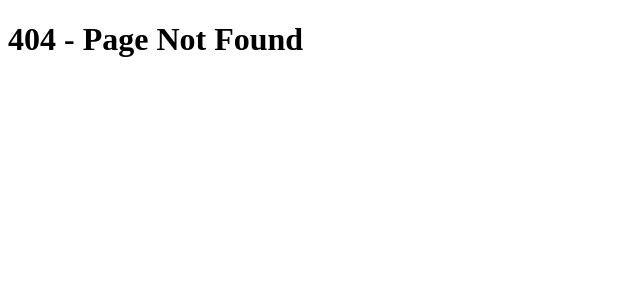
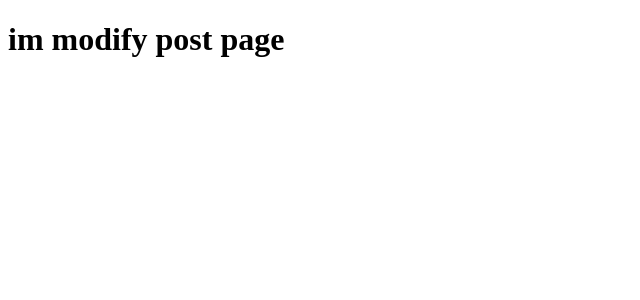
Before and after one commit to dev2820/new-blog-web-prototype, a Next.js app: page /modify-post in a window 1280 px wide. Before the commit this address had no page. Shown: the top 300 px of the page, without its empty margins (0-640 px from the left). Built offline with nearby package versions, Linux system fonts and the light colour scheme.

Commit message:
feat/ add modify-post page

```diff
--- /dev/null
+++ b/src/pages/modify-post.tsx
@@ -0,0 +1,3 @@
+export default function ModifyPostPage() {
+  return <h1>im modify post page</h1>;
+}
```
